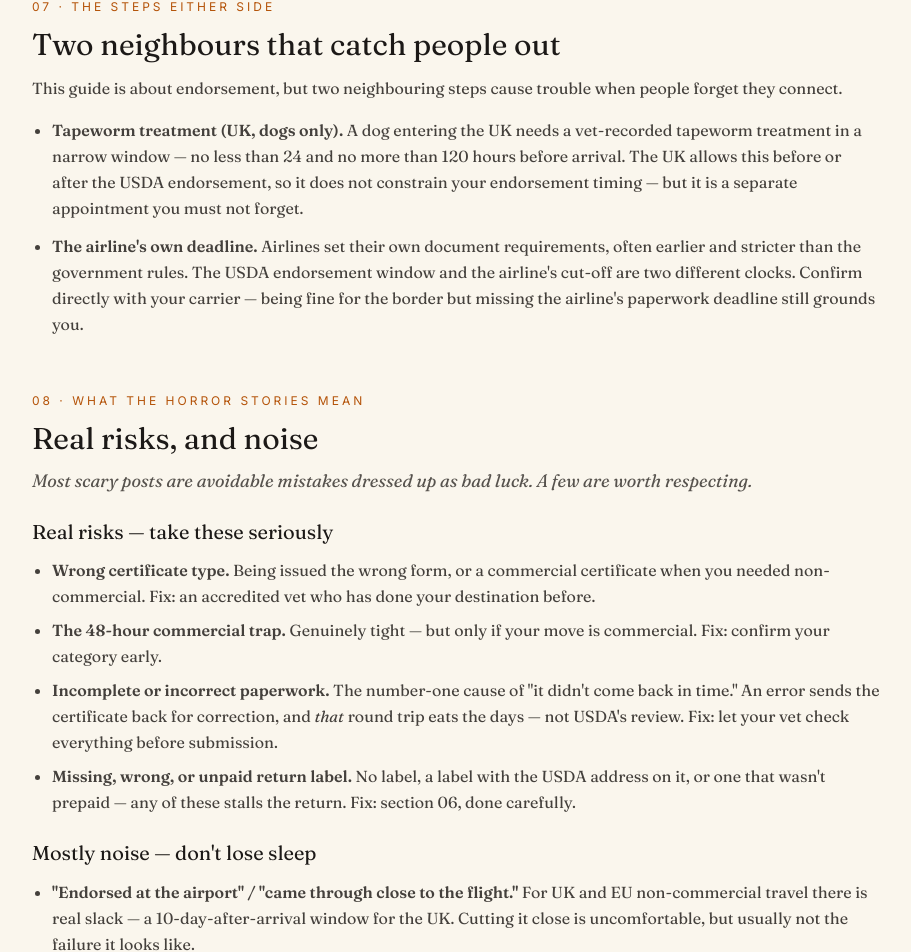
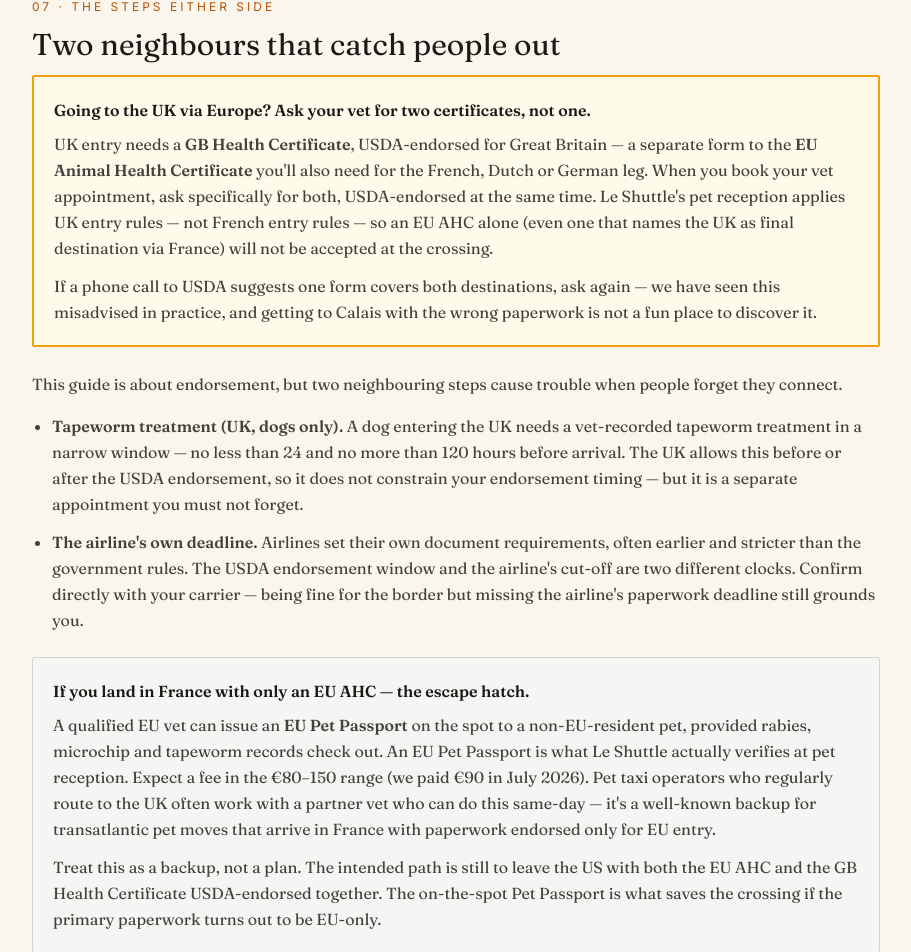
Before and after one commit to rupindermahay/petsincabin, a Next.js app: page /usda-endorsement-guide in a window 1280 px wide. Shown: the part 5375-6327 px from the top of the page, without its empty margins (184-1095 px from the left). Built offline with nearby package versions, Linux system fonts and the light colour scheme.

Commit message:
Add files via upload

```diff
--- a/pages/getting-your-pet-into-the-uk.js
+++ b/pages/getting-your-pet-into-the-uk.js
@@ -157,6 +157,21 @@ export default function GettingYourPetIntoTheUK() {
               Fly cabin to Paris CDG on Air France (8 kg pet + carrier), drive ~3 hours to Calais, cross via Eurotunnel Le Shuttle (Calais Coquelles → Folkestone, ~35 minutes, pet stays in the car) or a Calais–Dover ferry (DFDS, P&amp;O, Irish Ferries — ~90 minutes, vehicle stays on board). Most-used hub because the CDG–Calais leg is the shortest. Door-to-door pet taxis run this end to end.
             </p>
 
+            <div className="bg-amber-50 border-2 border-amber-500 p-5 mb-6 rounded-sm">
+              <p className="font-serif text-stone-900 leading-relaxed mb-2">
+                <strong>The single biggest paperwork trap on this route — read this before you book your USDA appointment.</strong>
+              </p>
+              <p className="font-serif text-stone-700 leading-relaxed mb-3">
+                Le Shuttle's pet reception at Calais applies UK entry rules, not French entry rules. That means an <strong>EU Animal Health Certificate</strong> alone — even one that names the UK as final destination via France — will not clear the crossing. UK entry needs a <strong>GB Health Certificate</strong>, USDA-endorsed for Great Britain, in addition to the EU AHC for the French leg. Ask your US vet specifically for both, USDA-endorsed together. If a phone call to USDA suggests one form covers both destinations, ask again — we have seen this misadvised in practice.
+              </p>
+              <p className="font-serif text-stone-700 leading-relaxed mb-3">
+                If you do land in France with only the EU AHC, the fix is an <strong>EU Pet Passport</strong> issued on the spot by a French vet — typically €80–150 (we paid €90 in July 2026), same-day, valid at Le Shuttle. Many door-to-door pet taxi operators arrange this through a partner vet — see the pet taxi section below.
+              </p>
+              <p className="font-sans text-sm text-stone-600 leading-relaxed italic">
+                Bring your own passport too — Le Shuttle checks driver and passenger IDs at pet reception alongside your pet's documents.
+              </p>
+            </div>
+
             <p className="font-serif text-stone-700 leading-relaxed">
               Premium variant: <strong>La Compagnie</strong>, an all-business-class boutique airline, flies Newark (EWR) → Paris Orly (ORY) and is the only carrier in the world pairing transatlantic cabin pets with business-class floor space (€200 each way, 8 kg). Round-trip fares ~$2,400–$3,000 — comparable to other carriers' standard business. From Orly the drive to Calais is roughly the same as from CDG. Sensible if you'd be booking business anyway, or if a quieter long-haul leg matters for your pet.
             </p>
@@ -257,6 +272,15 @@ export default function GettingYourPetIntoTheUK() {
             <div className="bg-amber-50 border-l-2 border-amber-400 p-4 mb-4">
               <p className="font-serif text-stone-700 leading-relaxed text-sm">
                 <strong>Check the licence.</strong> A transporter carrying pets commercially into the UK should hold a DEFRA authorisation. The UK government publishes a list of authorised long-journey transporters — ask an operator for their authorisation before booking. Not every business advertising "pet taxi" is licensed for cross-border animal transport.
+              </p>
+            </div>
+
+            <div className="bg-white border border-stone-200 rounded-sm p-4 mb-4">
+              <p className="font-serif text-stone-900 leading-relaxed text-sm mb-2">
+                <strong>An operator we can vouch for.</strong>
+              </p>
+              <p className="font-serif text-stone-700 leading-relaxed text-sm">
+                On Theo's July 2026 crossing we used <a href="https://petmovesabroad.co.uk" target="_blank" rel="noopener noreferrer" className="text-amber-700 underline decoration-amber-300 hover:decoration-amber-600 underline-offset-2">Pet Moves Abroad</a> — a family-run, DEFRA Type 2 authorised operator. Responsive from booking through to journey day, communicated throughout, and — critically — our driver Kawa checked our US-issued paperwork at pickup and spotted the EU-only-AHC problem before we left for the terminal. Their partner-vet arrangement in France meant an EU Pet Passport was issued on the spot, and the crossing itself was straightforward. If you're routing through France and want a door-to-door service that watches the paperwork as well as the driving, we recommend them.
               </p>
             </div>
 
@@ -458,7 +482,7 @@ export default function GettingYourPetIntoTheUK() {
           </section>
 
           <p className="font-sans text-xs text-stone-400 leading-relaxed border-t border-stone-200 pt-6">
-            This guide is for planning purposes and is not veterinary, legal or border-control advice. Pet travel rules, ferry schedules, operator policies and fares change — always confirm the current requirements with the official UK government guidance and directly with your chosen carrier or transporter before booking and again before travelling. Last reviewed May 2026.
+            This guide is for planning purposes and is not veterinary, legal or border-control advice. Pet travel rules, ferry schedules, operator policies and fares change — always confirm the current requirements with the official UK government guidance and directly with your chosen carrier or transporter before booking and again before travelling. Last reviewed July 2026.
           </p>
         </main>
       </div>
--- a/pages/usda-endorsement-guide.js
+++ b/pages/usda-endorsement-guide.js
@@ -295,6 +295,18 @@ export default function USDAEndorsementGuide() {
               Two neighbours that catch people out
             </h2>
 
+            <div className="bg-amber-50 border-2 border-amber-500 p-5 mb-6 rounded-sm">
+              <p className="font-serif text-stone-900 leading-relaxed mb-2">
+                <strong>Going to the UK via Europe? Ask your vet for two certificates, not one.</strong>
+              </p>
+              <p className="font-serif text-stone-700 leading-relaxed mb-3">
+                UK entry needs a <strong>GB Health Certificate</strong>, USDA-endorsed for Great Britain — a separate form to the <strong>EU Animal Health Certificate</strong> you'll also need for the French, Dutch or German leg. When you book your vet appointment, ask specifically for both, USDA-endorsed at the same time. Le Shuttle's pet reception applies UK entry rules — not French entry rules — so an EU AHC alone (even one that names the UK as final destination via France) will not be accepted at the crossing.
+              </p>
+              <p className="font-serif text-stone-700 leading-relaxed">
+                If a phone call to USDA suggests one form covers both destinations, ask again — we have seen this misadvised in practice, and getting to Calais with the wrong paperwork is not a fun place to discover it.
+              </p>
+            </div>
+
             <p className="font-serif text-stone-700 leading-relaxed mb-4">
               This guide is about endorsement, but two neighbouring steps cause trouble when people forget they connect.
             </p>
@@ -303,6 +315,18 @@ export default function USDAEndorsementGuide() {
               <li><strong>Tapeworm treatment (UK, dogs only).</strong> A dog entering the UK needs a vet-recorded tapeworm treatment in a narrow window — no less than 24 and no more than 120 hours before arrival. The UK allows this before or after the USDA endorsement, so it does not constrain your endorsement timing — but it is a separate appointment you must not forget.</li>
               <li><strong>The airline's own deadline.</strong> Airlines set their own document requirements, often earlier and stricter than the government rules. The USDA endorsement window and the airline's cut-off are two different clocks. Confirm directly with your carrier — being fine for the border but missing the airline's paperwork deadline still grounds you.</li>
             </ul>
+
+            <div className="bg-stone-100 border border-stone-300 p-5 mt-6 mb-2 rounded-sm">
+              <p className="font-serif text-stone-900 leading-relaxed mb-2">
+                <strong>If you land in France with only an EU AHC — the escape hatch.</strong>
+              </p>
+              <p className="font-serif text-stone-700 leading-relaxed mb-3">
+                A qualified EU vet can issue an <strong>EU Pet Passport</strong> on the spot to a non-EU-resident pet, provided rabies, microchip and tapeworm records check out. An EU Pet Passport is what Le Shuttle actually verifies at pet reception. Expect a fee in the €80–150 range (we paid €90 in July 2026). Pet taxi operators who regularly route to the UK often work with a partner vet who can do this same-day — it's a well-known backup for transatlantic pet moves that arrive in France with paperwork endorsed only for EU entry.
+              </p>
+              <p className="font-serif text-stone-700 leading-relaxed">
+                Treat this as a backup, not a plan. The intended path is still to leave the US with both the EU AHC and the GB Health Certificate USDA-endorsed together. The on-the-spot Pet Passport is what saves the crossing if the primary paperwork turns out to be EU-only.
+              </p>
+            </div>
           </section>
 
           {/* Horror stories */}
@@ -424,7 +448,7 @@ export default function USDAEndorsementGuide() {
           </section>
 
           <p className="font-sans text-xs text-stone-400 leading-relaxed border-t border-stone-200 pt-6">
-            This guide is for planning purposes and is not veterinary, legal or border-control advice. USDA endorsement rules, timelines, fees and country requirements change — always confirm the current requirements with a USDA-accredited veterinarian and the official USDA APHIS pet-travel website before you travel. Last reviewed June 2026.
+            This guide is for planning purposes and is not veterinary, legal or border-control advice. USDA endorsement rules, timelines, fees and country requirements change — always confirm the current requirements with a USDA-accredited veterinarian and the official USDA APHIS pet-travel website before you travel. Last reviewed July 2026.
           </p>
         </main>
       </div>
```
